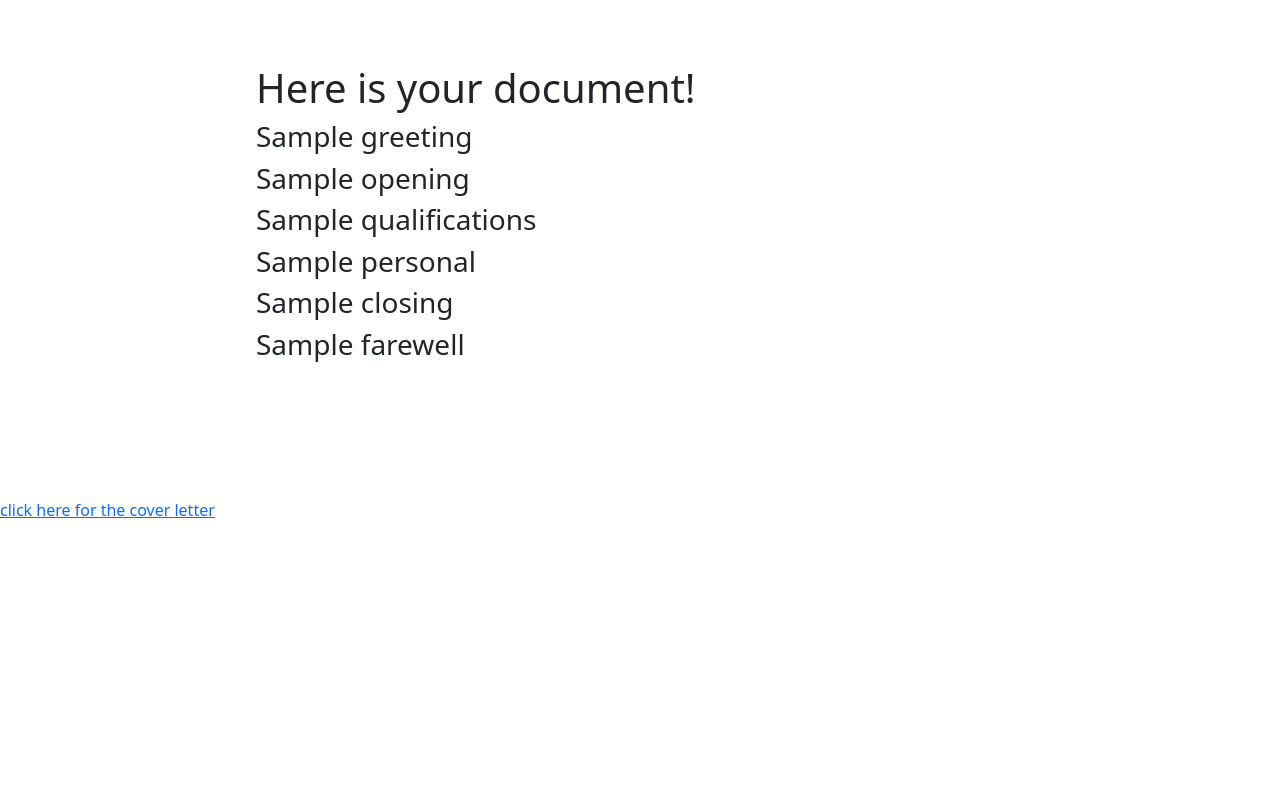
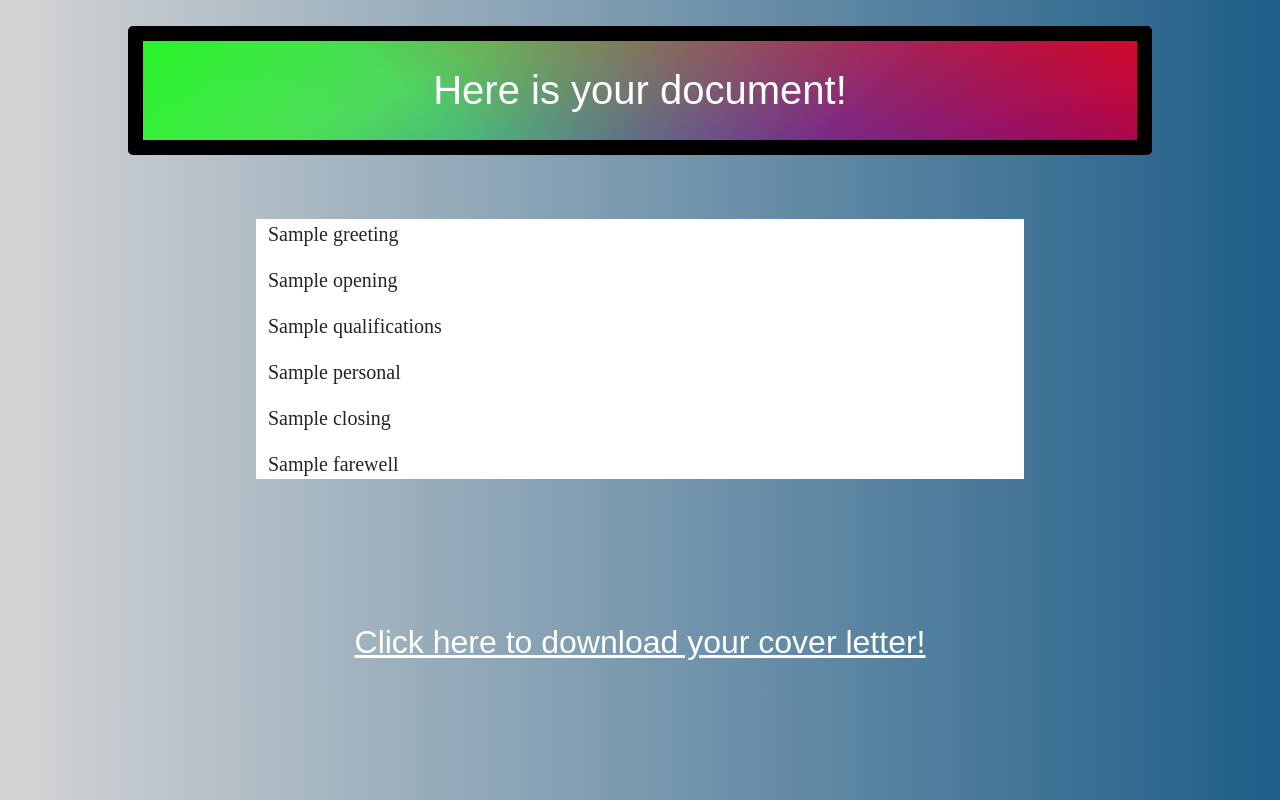
Before and after one commit to cdh616x/CLScribe-flask, a Flask app: template templates/review.html in a window 1280 px wide. Run offline with Flask 2, Linux system fonts and the light colour scheme; the template is opened without the code that fills it: most values are stand-ins (such as "Sample title", 1, 10 or a date in 2020); some web fonts are replaced.

Commit message:
add styling to review page

```diff
--- a/static/review.css
+++ b/static/review.css
@@ -2,3 +2,47 @@
     padding: 5% 20% 10%;
     text-align: justify;
 }
+
+body {
+    background: linear-gradient(0.25turn, #D5D5D5, #1E5D88);
+    width: 100%;
+    height: auto;
+    margin: 0px;
+    padding: 0px;
+    overflow-x: hidden;
+}
+
+p {
+    font-family: "Times New Roman", sans-serif;
+    font-size: 2.5vh;
+}
+
+h1, h2 {
+    text-align: center;
+    font-family: "Roboto Mono", sans-serif;
+    padding-bottom: 2%;
+}
+
+.d {
+    background-color: white;
+}
+
+.title {
+    background: linear-gradient(217deg, rgba(255,0,0,.8), rgba(255,0,0,0) 70.71%),
+            linear-gradient(127deg, rgba(0,255,0,.8), rgba(0,255,0,0) 70.71%),
+            linear-gradient(336deg, rgba(0,0,255,.8), rgba(0,0,255,0) 70.71%);
+    border-color: black;
+    border-radius: 5px;
+    border-style: solid;
+    border-width: 15px;
+    color: white;
+    font-family: "Roboto Mono", sans-serif;
+    padding: 2% 15% 2%;
+    margin: 2% 10% 0;
+    text-align: center;
+}
+
+a {
+    color: white;
+    font-family: "Roboto Mono", sans-serif;
+}
--- a/templates/review.html
+++ b/templates/review.html
@@ -5,17 +5,22 @@
     <title>Review</title>
     <link href="https://cdn.jsdelivr.net/npm/bootstrap@5.1.3/dist/css/bootstrap.min.css" rel="stylesheet" integrity="sha384-1BmE4kWBq78iYhFldvKuhfTAU6auU8tT94WrHftjDbrCEXSU1oBoqyl2QvZ6jIW3" crossorigin="anonymous">
     <link rel="stylesheet" href="./static/review.css">
+    <link href="https://fonts.cdnfonts.com/css/times-new-roman" rel="stylesheet">
+    <link href="https://fonts.cdnfonts.com/css/roboto-mono" rel="stylesheet">
+    <link rel="icon" href="./static/favicon.ico">
 </head>
 <body>
+<h1 class="title">Here is your document!</h1>
 <div class="document">
- <h1>Here is your document!</h1>
- <h3>{{ greeting }}</h3>
- <h3>{{ opening }}</h3>
- <h3>{{ qualifications }}</h3>
- <h3>{{ personal }}</h3>
- <h3>{{ closing }}</h3>
- <h3>{{ farewell }}</h3>
+    <div class="container-fluid d">
+ <p>{{ greeting }}</p>
+ <p>{{ opening }}</p>
+ <p>{{ qualifications }}</p>
+ <p>{{ personal }}</p>
+ <p>{{ closing }}</p>
+ <p>{{ farewell }}</p>
+    </div>
 </div>
-<a href="{{ href }}">click here for the cover letter</a>
+<a href="{{ href }}"><h2>Click here to download your cover letter!</h2></a>
 </body>
 </html>
```
